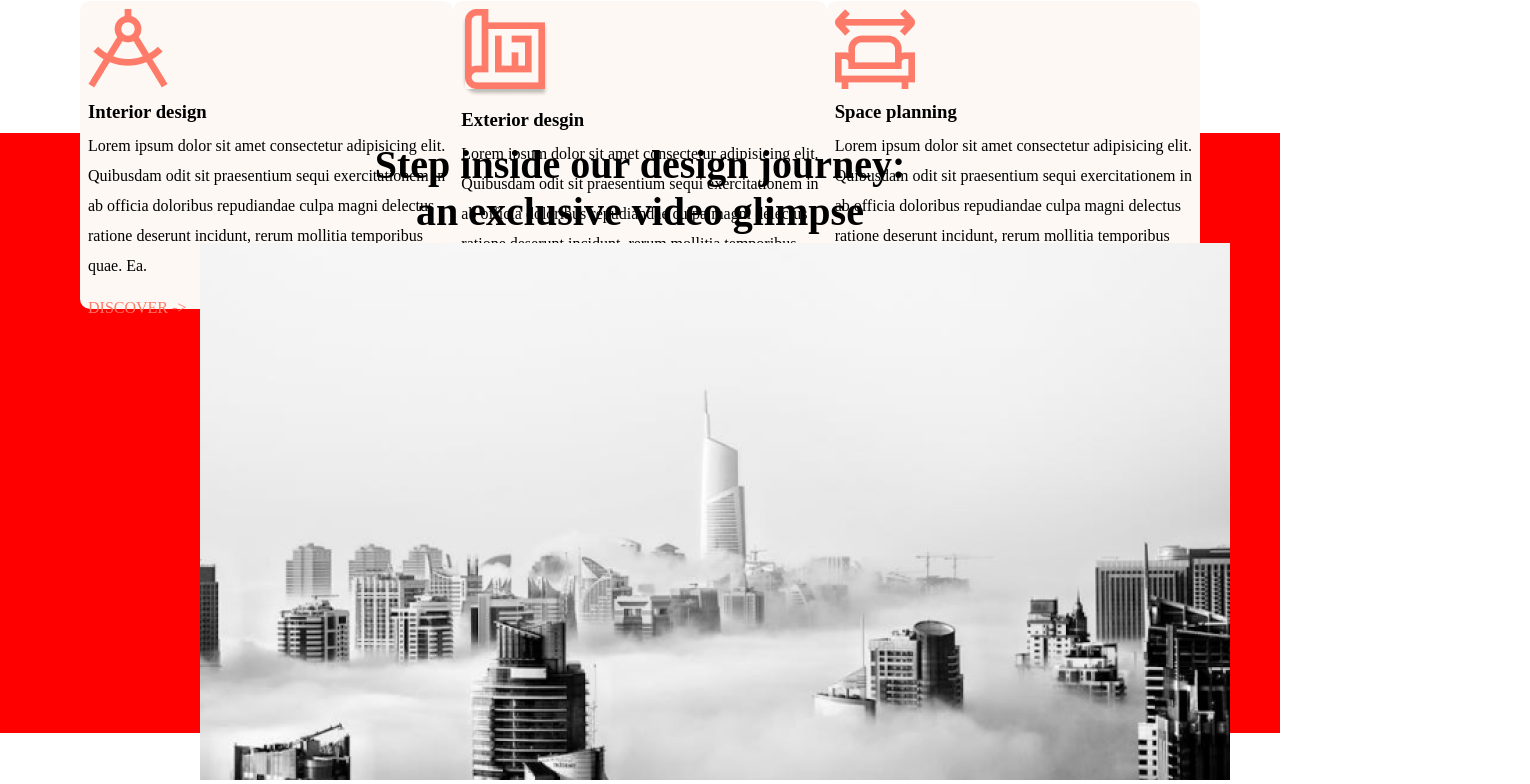
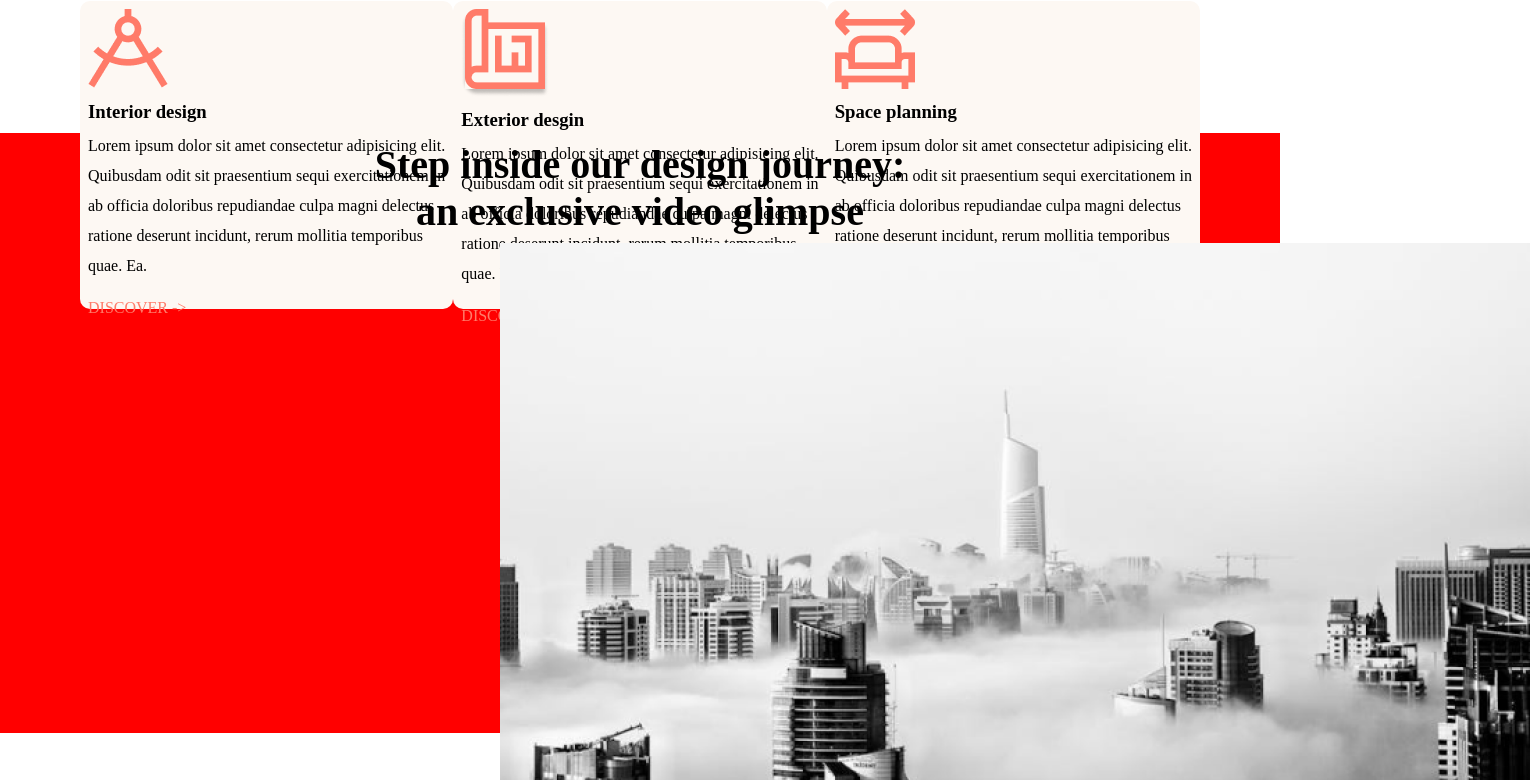
Before and after one commit to gabrieljcoutinho/Projeto-Archi-Firm, a React (Create React App) app: page / in a window 1280 px wide. Shown: the part 1451-2235 px from the top of the page, 1530 px wide, since content can reach past the window. Built offline with nearby package versions, Linux system fonts and the light colour scheme.

Commit message:
movimentacao  img

```diff
--- a/src/Css/Sectiondesign.css
+++ b/src/Css/Sectiondesign.css
@@ -9,5 +9,5 @@
 }
 
 .imgFalsoVideo {
-    padding-left: 200px;
+    padding-left: 500px;
 }
```
